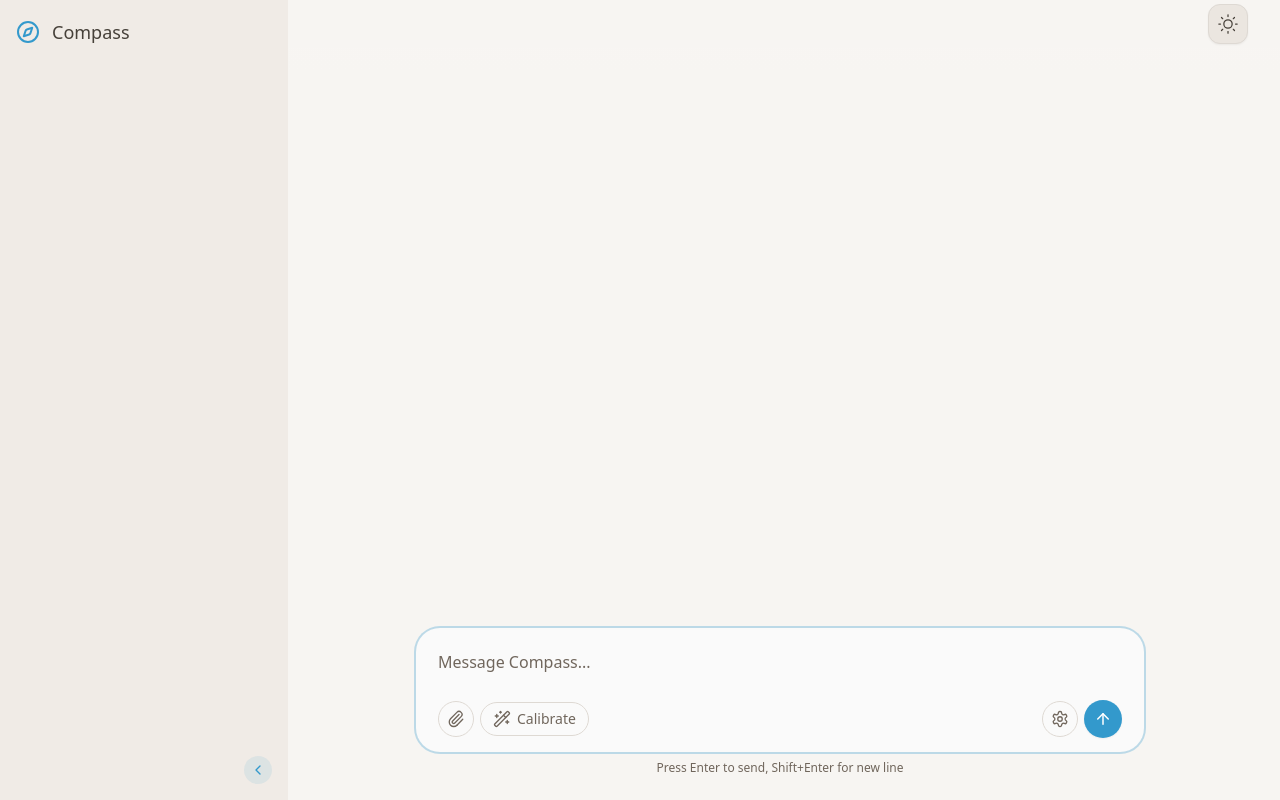
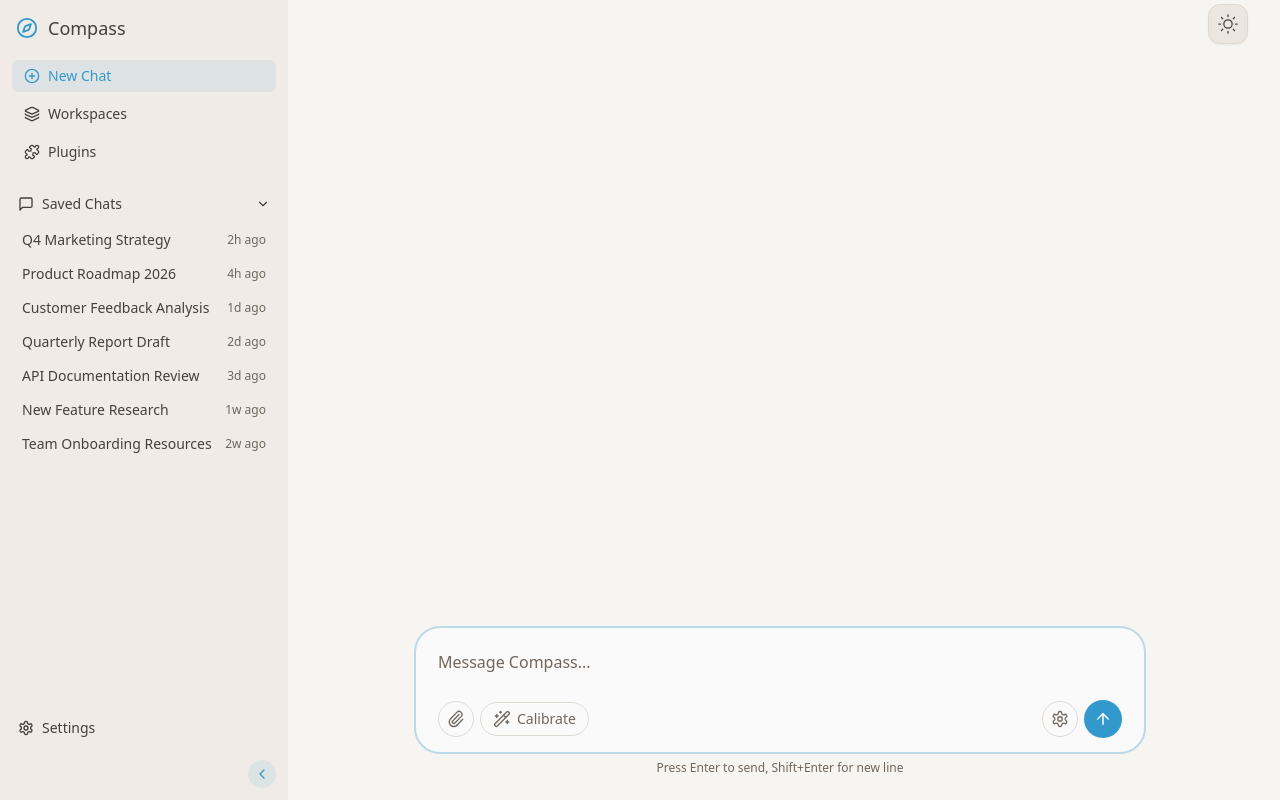
Before and after one commit to phyde19/UI-elements, a Next.js app in the folder frontend/: page / in a window 1280 px wide. Built offline with nearby package versions, Linux system fonts and the light colour scheme.

Commit message:
side bar basically done

```diff
--- a/frontend/app/components/side-navigation.tsx
+++ b/frontend/app/components/side-navigation.tsx
@@ -1,10 +1,42 @@
 'use client'
 
 import { useState } from 'react'
-import { Compass, ChevronLeft, ChevronRight } from 'lucide-react'
+import {
+  Compass,
+  ChevronLeft,
+  ChevronRight,
+  PlusCircle,
+  MessageSquare,
+  Puzzle,
+  Layers,
+  Settings
+} from 'lucide-react'
+import Link from 'next/link'
+
+// Dummy data for saved chats
+const SAVED_CHATS = [
+  { id: 'chat1', title: 'Q4 Marketing Strategy', lastActive: '2h ago' },
+  { id: 'chat2', title: 'Product Roadmap 2026', lastActive: '4h ago' },
+  { id: 'chat3', title: 'Customer Feedback Analysis', lastActive: '1d ago' },
+  { id: 'chat4', title: 'Quarterly Report Draft', lastActive: '2d ago' },
+  { id: 'chat5', title: 'API Documentation Review', lastActive: '3d ago' },
+  { id: 'chat6', title: 'New Feature Research', lastActive: '1w ago' },
+  { id: 'chat7', title: 'Team Onboarding Resources', lastActive: '2w ago' },
+]
 
 export function SideNavigation() {
   const [isCollapsed, setIsCollapsed] = useState(false)
+  const [activeSections, setActiveSections] = useState<string[]>(['saved-chats'])
+
+  const toggleSection = (section: string) => {
+    setActiveSections(prev =>
+      prev.includes(section)
+        ? prev.filter(s => s !== section)
+        : [...prev, section]
+    )
+  }
+
+  const isActive = (section: string) => activeSections.includes(section)
 
   return (
     <aside
@@ -12,23 +44,121 @@ export function SideNavigation() {
         isCollapsed ? 'w-16' : 'w-72'
       }`}
     >
-      {/* Basic sidebar shell - will be populated with content later */}
       <div className="h-full flex flex-col">
         {/* Logo and brand at the top */}
-        <div className="h-16 flex items-center px-4">
-          <div className="flex items-center gap-3">
-            <Compass size={24} className="text-compass-blue" />
+        <div className="h-14 flex items-center px-4">
+          <div className="flex items-center gap-2.5">
+            <Compass size={22} className="text-compass-blue" />
             {!isCollapsed && <span className="font-medium text-lg">Compass</span>}
           </div>
         </div>
 
-        {/* Main navigation content */}
-        <div className="flex-1">
-          {/* Navigation items will go here */}
+        {/* Top action group with compact spacing - added more vertical space */}
+        <div className="px-3 mb-5 mt-1">
+          {/* New chat button */}
+          <button
+            className={`flex items-center gap-2 w-full transition-colors bg-accent/10 hover:bg-accent/15 text-accent rounded-md mb-1.5 ${
+              isCollapsed ? 'justify-center py-1.5' : 'py-1.5 px-3'
+            }`}
+          >
+            <PlusCircle size={16} />
+            {!isCollapsed && <span className="font-medium text-sm">New Chat</span>}
+          </button>
+
+          {/* Workspaces */}
+          <Link
+            href="/workspaces"
+            className={`flex items-center rounded-md py-1.5 mb-1.5 ${
+              isCollapsed
+                ? 'justify-center text-muted-foreground hover:text-foreground'
+                : 'px-3 hover:bg-background/50'
+            }`}
+          >
+            <div className="flex items-center gap-2">
+              <Layers size={16} />
+              {!isCollapsed && <span className="text-sm">Workspaces</span>}
+            </div>
+          </Link>
+
+          {/* Plugins */}
+          <Link
+            href="/plugins"
+            className={`flex items-center rounded-md py-1.5 ${
+              isCollapsed
+                ? 'justify-center text-muted-foreground hover:text-foreground'
+                : 'px-3 hover:bg-background/50'
+            }`}
+          >
+            <div className="flex items-center gap-2">
+              <Puzzle size={16} />
+              {!isCollapsed && <span className="text-sm">Plugins</span>}
+            </div>
+          </Link>
         </div>
 
-        {/* Collapse toggle at the bottom */}
-        <div className="p-4 flex justify-end">
+        {/* Saved chats section - scrollable */}
+        <div className="flex-1 overflow-y-auto px-1.5">
+          {/* Saved Chats Header */}
+          <div className="mb-2">
+            <button
+              onClick={() => !isCollapsed && toggleSection('saved-chats')}
+              className={`flex items-center w-full mb-1 rounded py-1.5 ${
+                isCollapsed
+                  ? 'justify-center text-muted-foreground hover:text-foreground'
+                  : 'justify-between px-3 hover:bg-background/50'
+              }`}
+            >
+              <div className="flex items-center gap-2">
+                <MessageSquare size={16} />
+                {!isCollapsed && <span className="font-medium text-sm">Saved Chats</span>}
+              </div>
+              {!isCollapsed && (
+                <ChevronRight
+                  size={14}
+                  className={`transition-transform ${isActive('saved-chats') ? 'rotate-90' : ''}`}
+                />
+              )}
+            </button>
+
+            {/* Chat list - restored original text sizes */}
+            {!isCollapsed && isActive('saved-chats') && (
+              <div className="mt-0.5 space-y-0.5 mb-2">
+                {SAVED_CHATS.map(chat => (
+                  <Link
+                    key={chat.id}
+                    href={`/chat/${chat.id}`}
+                    className="flex items-center justify-between px-4 py-1.5 rounded text-sm hover:bg-background/50"
+                  >
+                    <span className="truncate pr-2">{chat.title}</span>
+                    <span className="text-xs text-muted-foreground whitespace-nowrap">{chat.lastActive}</span>
+                  </Link>
+                ))}
+              </div>
+            )}
+          </div>
+        </div>
+
+        {/* Bottom section */}
+        <div className="mt-auto">
+          {/* Settings at the bottom */}
+          <div className="px-1.5 mb-1">
+            <Link
+              href="/settings"
+              className={`flex items-center rounded-md py-1.5 ${
+                isCollapsed
+                  ? 'justify-center text-muted-foreground hover:text-foreground'
+                  : 'px-3 hover:bg-background/50'
+              }`}
+            >
+              <div className="flex items-center gap-2">
+                <Settings size={16} />
+                {!isCollapsed && <span className="text-sm">Settings</span>}
+              </div>
+            </Link>
+          </div>
+
+          {/* Collapse toggle - restored original styling */}
+          <div className="p-3 flex justify-end">
             <button
               onClick={() => setIsCollapsed(!isCollapsed)}
               className="p-1.5 rounded-full bg-accent/10 text-accent hover:bg-accent/20 transition-colors"
@@ -38,6 +168,7 @@ export function SideNavigation() {
             </button>
           </div>
         </div>
+      </div>
     </aside>
   )
 }
```
Lines whose indentation alone changed are shown as unchanged.
